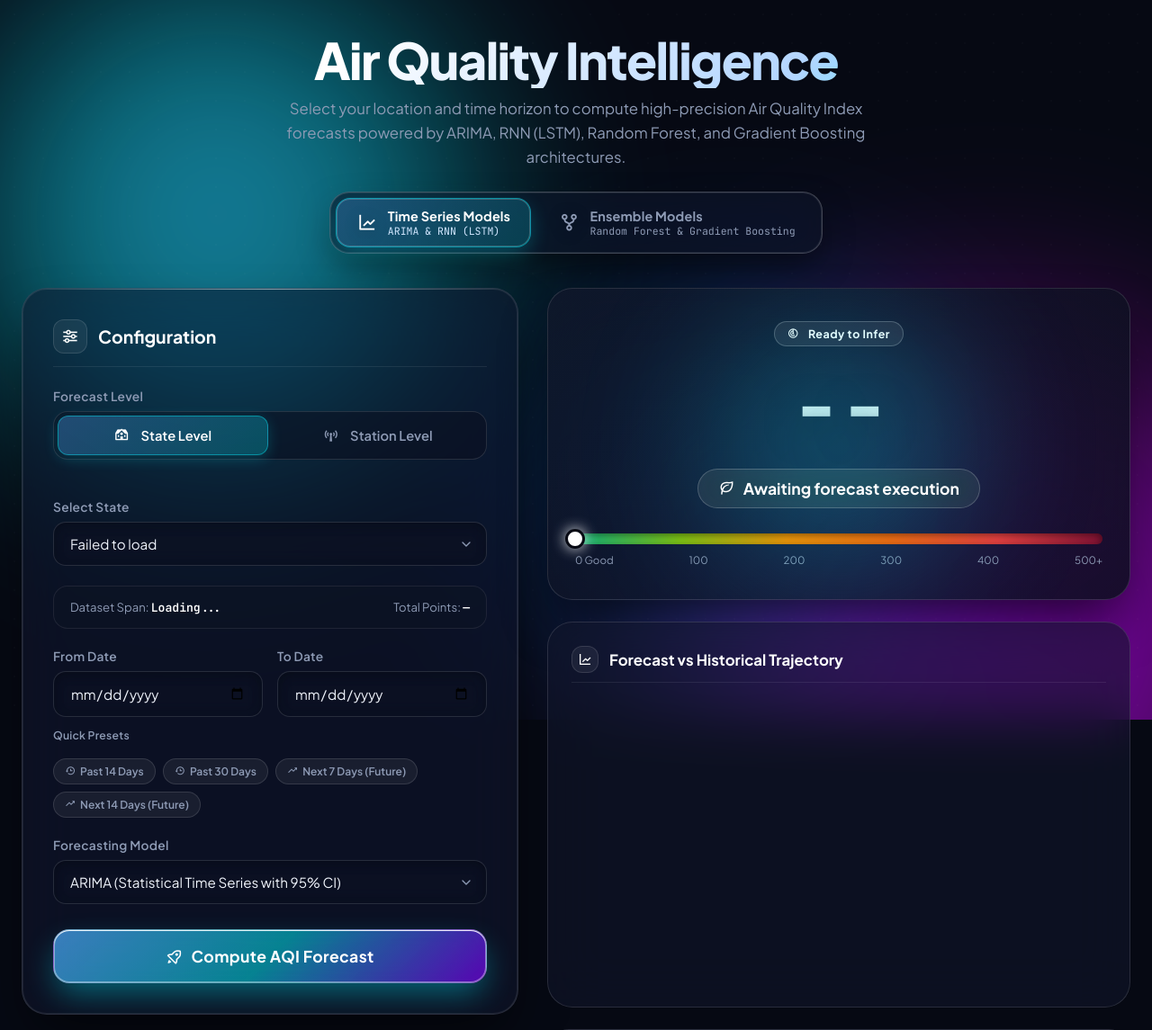
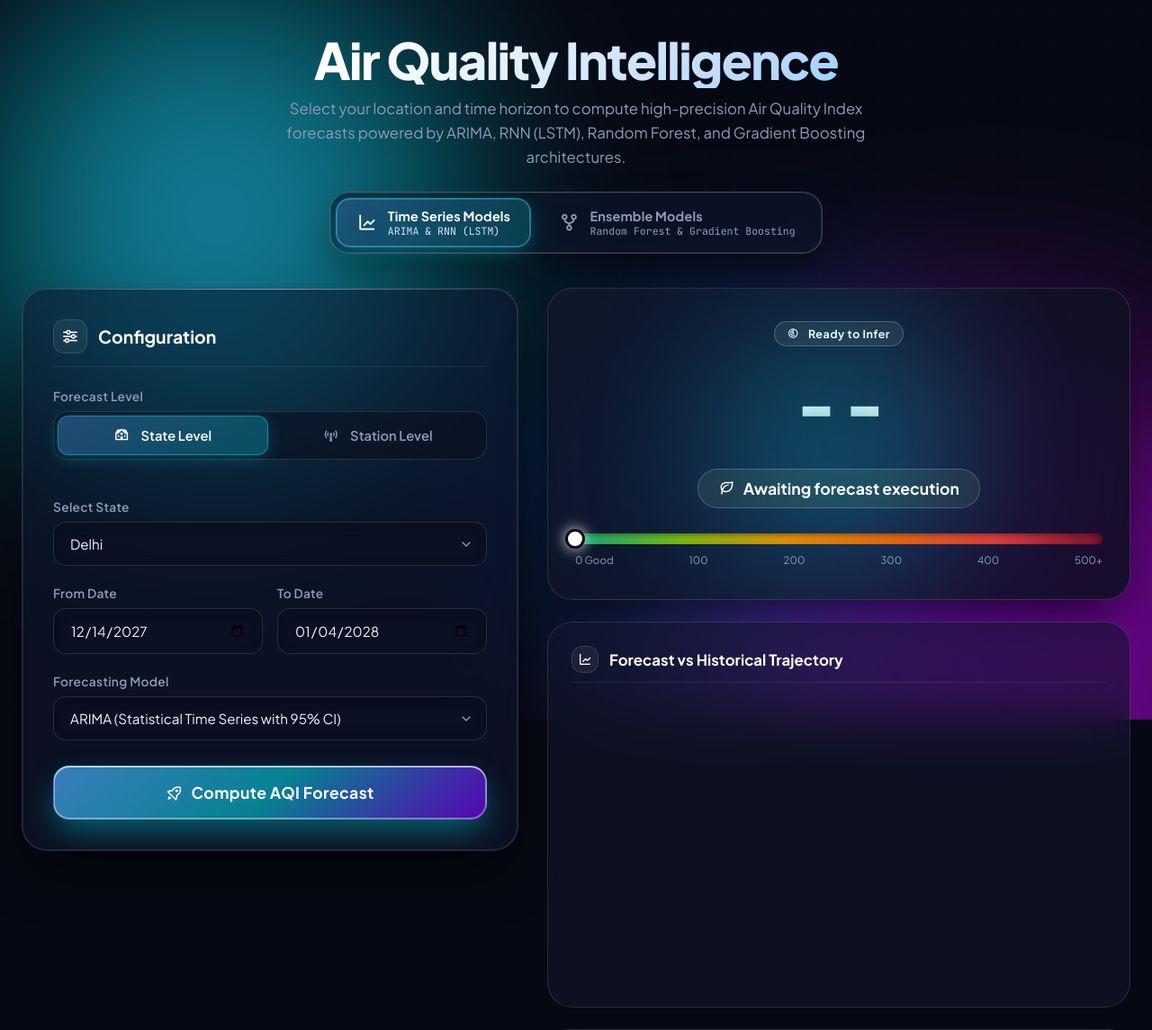
Before and after one commit to Vmal144/air-quality-intelligence, a Flask app: page / in a window 1280 px wide. Shown: the top 1145 px of the page at 90% size. Run offline with Flask 3, Linux system fonts and the light colour scheme; data that the repository does not hold is empty.

Commit message:
Remove Dataset Span chip and Quick Presets from UI

```diff
--- a/templates/index.html
+++ b/templates/index.html
@@ -987,12 +987,6 @@
                         </select>
                     </div>
 
-                    <!-- Entity Info Chip -->
-                    <div class="entity-meta-chip" id="entityMetaChip">
-                        <div>Dataset Span: <span id="spanDates">Loading...</span></div>
-                        <div>Total Points: <span id="spanPoints">—</span></div>
-                    </div>
-
                     <!-- 3. Date Range (From Date & To Date) -->
                     <div style="display: grid; grid-template-columns: 1fr 1fr; gap: 16px;">
                         <div class="input-group">
@@ -1002,21 +996,6 @@
                         <div class="input-group">
                             <label for="toDate">To Date</label>
                             <input type="date" id="toDate" class="glass-input" required>
-                        </div>
-                    </div>
-
-                    <!-- Date Presets -->
-                    <div class="input-group" style="margin-top: -10px;">
-                        <label style="font-size: 0.76rem;">Quick Presets</label>
-                        <div class="quick-presets">
-                            <button type="button" class="preset-chip" id="presetPast14"><i class='bx bx-history'
-                                    style="margin-right: 3px;"></i> Past 14 Days</button>
-                            <button type="button" class="preset-chip" id="presetPast30"><i class='bx bx-history'
-                                    style="margin-right: 3px;"></i> Past 30 Days</button>
-                            <button type="button" class="preset-chip" id="presetNext7"><i class='bx bx-trending-up'
-                                    style="margin-right: 3px;"></i> Next 7 Days (Future)</button>
-                            <button type="button" class="preset-chip" id="presetNext14"><i class='bx bx-trending-up'
-                                    style="margin-right: 3px;"></i> Next 14 Days (Future)</button>
                         </div>
                     </div>
 
@@ -1162,8 +1141,6 @@
         const fromDateInput = document.getElementById('fromDate');
         const toDateInput = document.getElementById('toDate');
         const modelSelect = document.getElementById('modelSelect');
-        const spanDates = document.getElementById('spanDates');
-        const spanPoints = document.getElementById('spanPoints');
         const btnSubmit = document.getElementById('btnSubmit');
         const btnSpinner = document.getElementById('btnSpinner');
         const btnText = document.getElementById('btnText');
@@ -1265,47 +1242,20 @@
             const entity = entitySelect.value;
             if (!entity) return;
 
-            spanDates.innerText = "Fetching...";
-            spanPoints.innerText = "...";
-
             try {
                 const res = await fetch(`/api/entity-info?level=${currentLevel}&entity=${encodeURIComponent(entity)}`);
                 const info = await res.json();
                 currentEntityInfo = info;
 
-                spanDates.innerText = `${info.data_start} to ${info.data_end}`;
-                spanPoints.innerText = `${info.n_points} daily points`;
-
-                fromDateInput.min = info.data_start;
-                fromDateInput.value = info.default_from;
-                toDateInput.value = info.default_to;
+                if (info.data_start) fromDateInput.min = info.data_start;
+                if (info.default_from) fromDateInput.value = info.default_from;
+                if (info.default_to) toDateInput.value = info.default_to;
             } catch (err) {
                 console.error("Failed to fetch entity info:", err);
-                spanDates.innerText = "Historical data span";
             }
         }
 
         entitySelect.addEventListener('change', onEntityChanged);
-
-        // Date Presets
-        document.getElementById('presetPast14').addEventListener('click', () => applyPreset(-14, 0));
-        document.getElementById('presetPast30').addEventListener('click', () => applyPreset(-30, 0));
-        document.getElementById('presetNext7').addEventListener('click', () => applyPreset(0, 7));
-        document.getElementById('presetNext14').addEventListener('click', () => applyPreset(0, 14));
-
-        function applyPreset(offsetStart, offsetEnd) {
-            if (!currentEntityInfo) return;
-            const refDate = new Date(currentEntityInfo.data_end);
-
-            const start = new Date(refDate);
-            start.setDate(start.getDate() + offsetStart);
-
-            const end = new Date(refDate);
-            end.setDate(end.getDate() + offsetEnd);
-
-            fromDateInput.value = start.toISOString().split('T')[0];
-            toDateInput.value = end.toISOString().split('T')[0];
-        }
 
         // Counter Animation
         function animateCounter(targetValue) {
```
Also changed, not shown: streamlit_app.py (+1 -23 lines).
